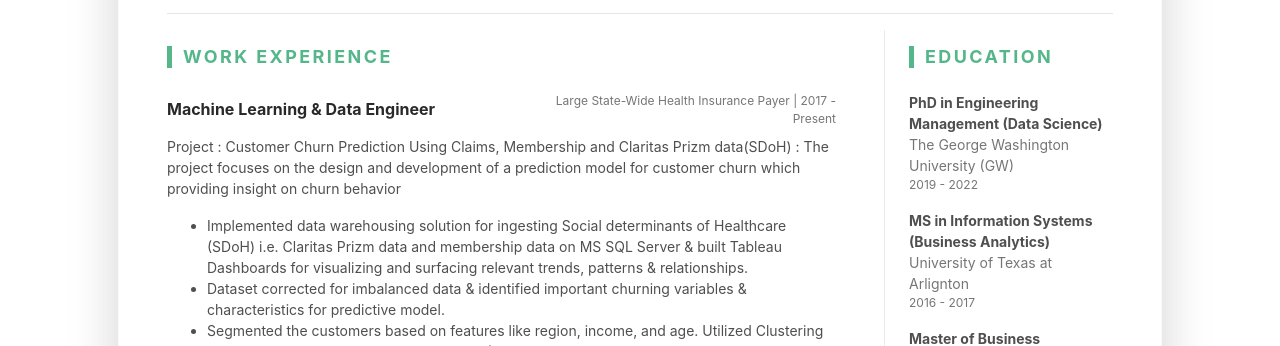
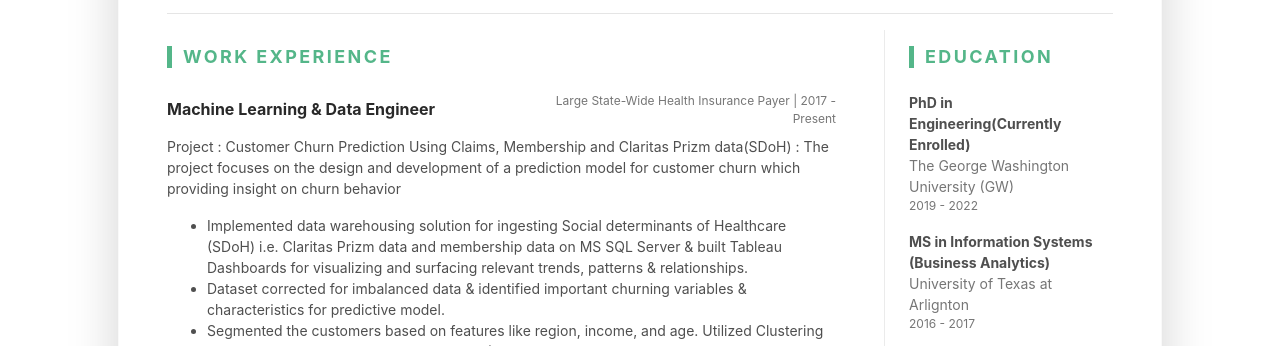
Before and after one commit to sanjay1625/sanjay1625.github.io, a plain HTML site: page index.html in a window 1280 px wide. Shown: the part 452-798 px from the top of the page. Drawn offline with Linux system fonts and the light colour scheme.

Commit message:
Update index.html

```diff
--- a/index.html
+++ b/index.html
@@ -405,7 +405,7 @@
 
 
 				 <li class="mb-3">
-                                        <div class="resume-degree font-weight-bold">PhD in Engineering Management (Data Science)</div>
+                                        <div class="resume-degree font-weight-bold">PhD in Engineering(Currently Enrolled)</div>
                                         <div class="resume-degree-org text-muted">The George Washington University (GW)</div>
                                         <div class="resume-degree-time text-muted">2019 - 2022</div>
                                     </li>
```
